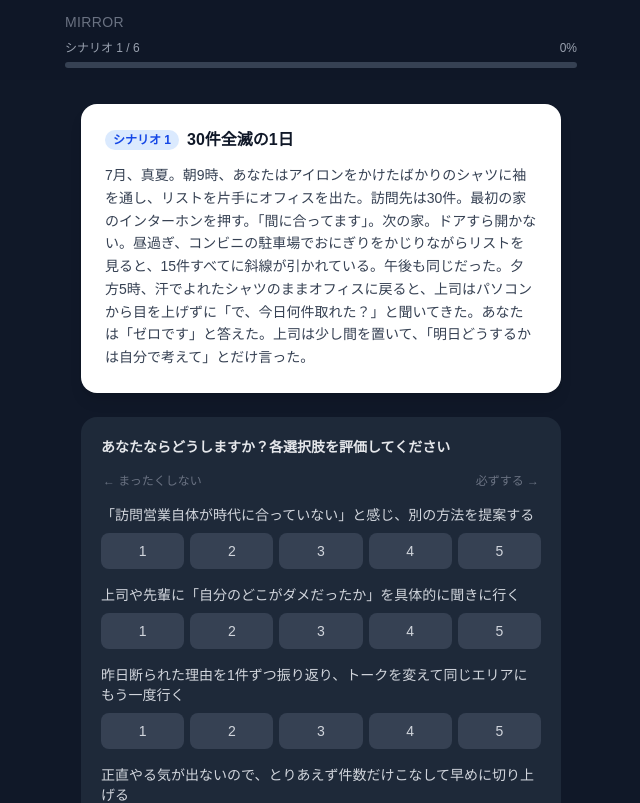
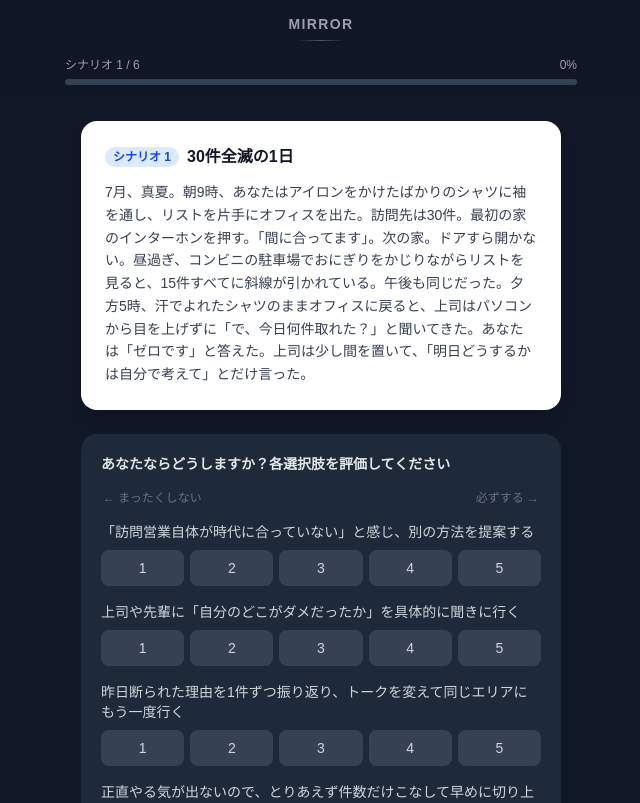
Before and after one commit to beruze555-wq/diagnosis-tool, a Next.js app: page /diagnosis in a window 1280 px wide. Shown: the top 803 px of the page, without its empty margins (319-959 px from the left). Built offline with nearby package versions, Linux system fonts and the light colour scheme; sample sign-in values are in the browser's storage.

Commit message:
fix: MIRROR logo styling, add SJT tag badges to answer viewer

```diff
--- a/app/diagnosis/page.tsx
+++ b/app/diagnosis/page.tsx
@@ -258,7 +258,10 @@ export default function DiagnosisPage() {
       {/* Progress */}
       <div className="sticky top-0 z-10 bg-gray-900/95 backdrop-blur px-4 py-3">
         <div className="max-w-lg mx-auto">
-          <p className="text-sm text-gray-500 tracking-wide mb-2">MIRROR</p>
+          <div className="text-center mb-4">
+            <span className="text-sm font-bold tracking-widest text-gray-400 uppercase">MIRROR</span>
+            <div className="h-px w-12 mx-auto mt-1 bg-gradient-to-r from-transparent via-gray-600 to-transparent" />
+          </div>
           <div className="flex justify-between text-xs text-gray-400 mb-1.5">
             <span>
               {phase === 'layer1'
--- a/app/result/page.tsx
+++ b/app/result/page.tsx
@@ -222,6 +222,18 @@ function AnswerViewer({
                   <div key={i} className="bg-gray-900 rounded-lg p-3 text-xs space-y-1">
                     <p className="font-semibold text-gray-200">シナリオ{i + 1}：{scenarios[i]?.title}</p>
                     <p className="text-gray-500">SJT (A/B/C/D)：{ans.sjtRatings.join(' / ')}</p>
+                    <div className="flex flex-wrap gap-1 mt-0.5">
+                      {scenarios[i]?.sjtOptions.flatMap((opt, j) =>
+                        (opt.tags ?? []).map((tag) => (
+                          <span
+                            key={`${j}-${tag}`}
+                            className="bg-gray-700/50 text-gray-300 text-xs px-2 py-0.5 rounded-full inline-block"
+                          >
+                            {TAG_LABELS[tag] ?? tag}
+                          </span>
+                        ))
+                      )}
+                    </div>
                     <p className="text-gray-500">帰属評定 (Q1/Q2/Q3)：{ans.attributions.join(' / ')}</p>
                   </div>
                 ))}
```
